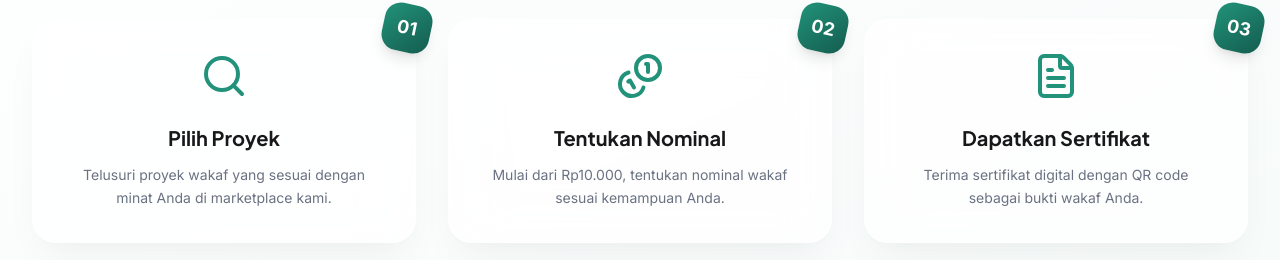
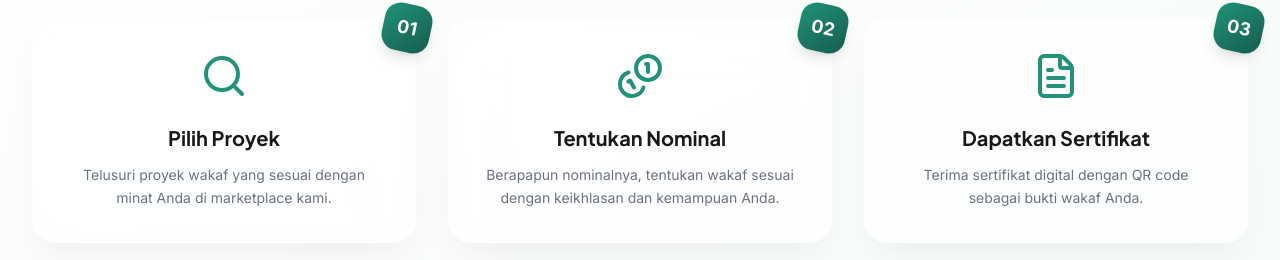
Before and after one commit to dharmamudita/WaqfChain, a Next.js app: page / in a window 1280 px wide. Shown: the part 1917-2177 px from the top of the page. Built offline with nearby package versions, Linux system fonts and the light colour scheme; no server answers; the database is empty.

Commit message:
feat: hapus batasan minimal wakaf Rp10.000 dan ubah teks di beranda menjadi wakaf berapapun

```diff
--- a/app/page.tsx
+++ b/app/page.tsx
@@ -87,7 +87,7 @@ export default function HomePage() {
               {
                 step: '02',
                 title: 'Tentukan Nominal',
-                desc: 'Mulai dari Rp10.000, tentukan nominal wakaf sesuai kemampuan Anda.',
+                desc: 'Berapapun nominalnya, tentukan wakaf sesuai dengan keikhlasan dan kemampuan Anda.',
                 icon: <Coins className="w-12 h-12" />,
               },
               {
--- a/components/marketplace/DonateModal.tsx
+++ b/components/marketplace/DonateModal.tsx
@@ -127,8 +127,8 @@ export default function DonateModal({ isOpen, onClose, project }: DonateModalPro
       toast.error('Mohon isi nama Anda');
       return;
     }
-    if (selectedAmount < 10000) {
-      toast.error('Minimal wakaf Rp10.000');
+    if (selectedAmount <= 0) {
+      toast.error('Nominal wakaf tidak valid');
       return;
     }
     if (!receiptFile) {
```
